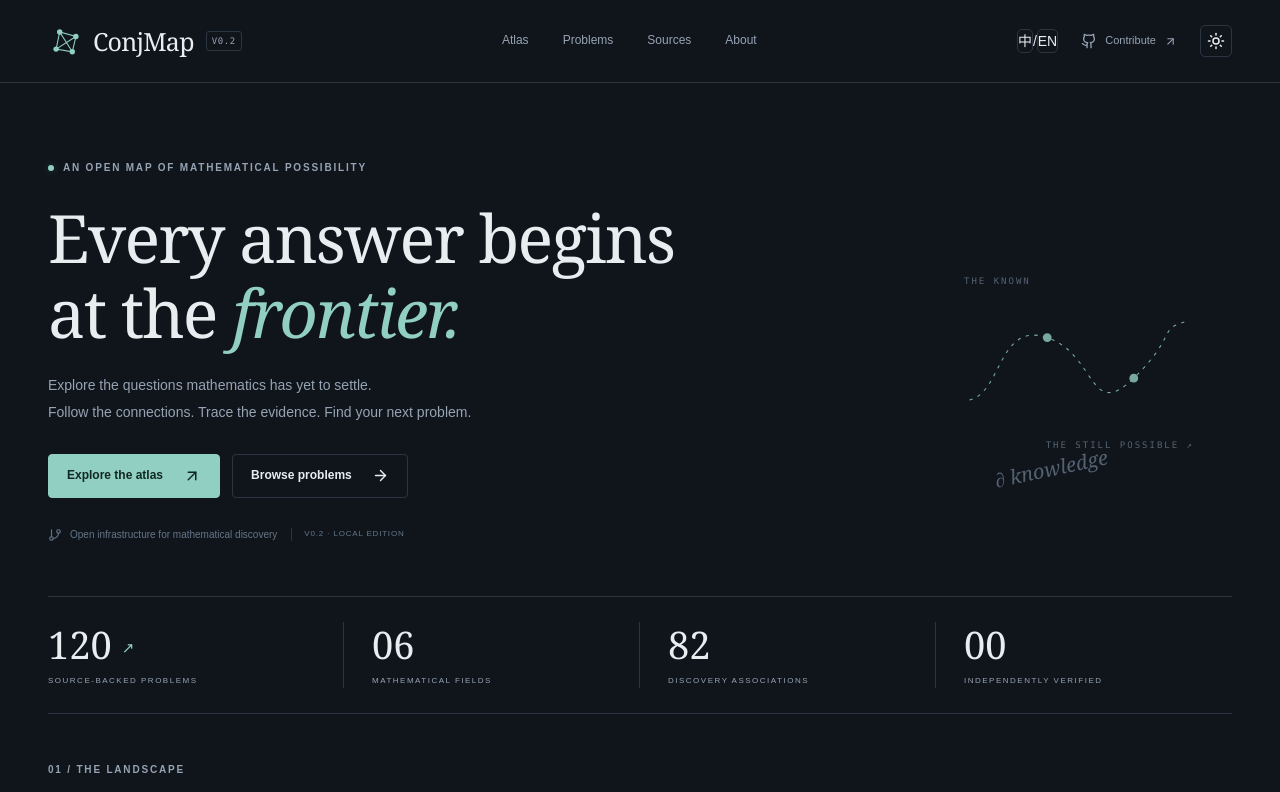
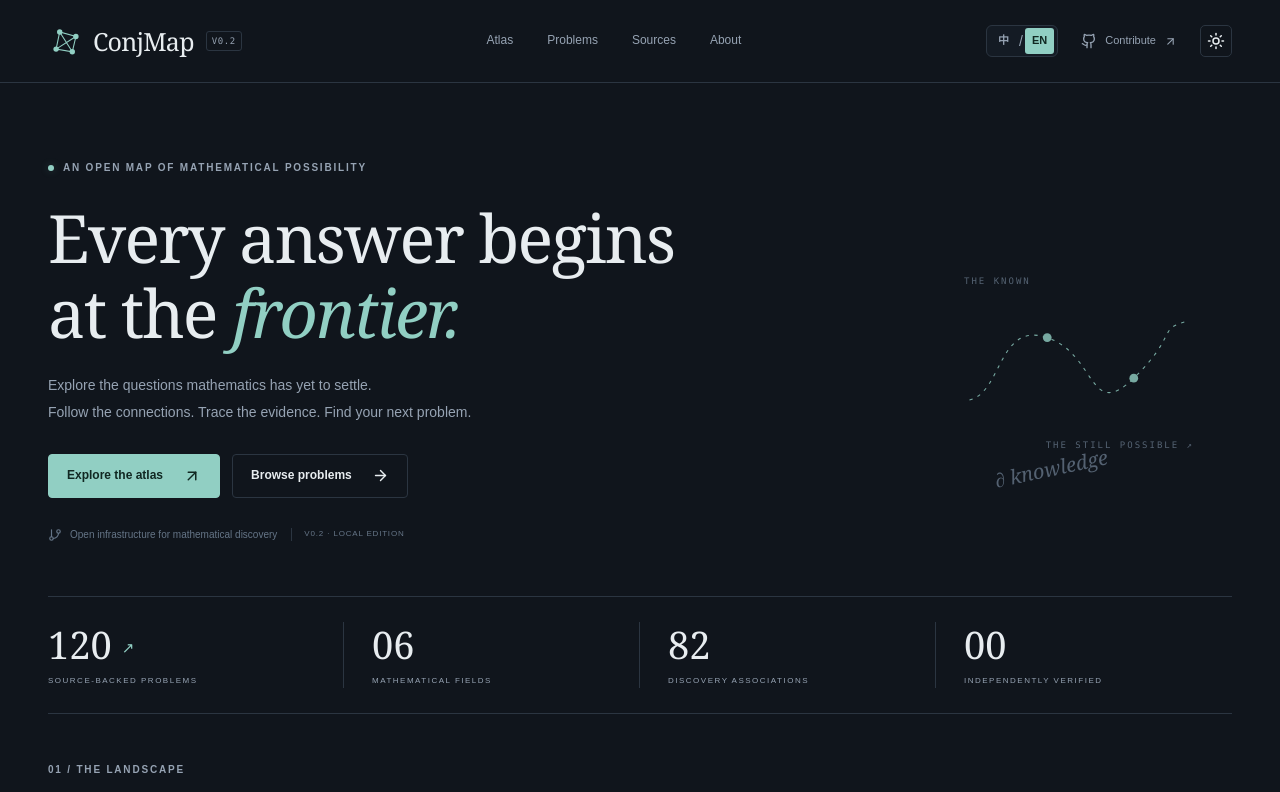
Before and after one commit to RanchoTao/ConjMap, a Next.js app: page / in a window 1280 px wide. Shown: the top 792 px of the page. Built offline with nearby package versions, Linux system fonts and the light colour scheme.

Commit message:
style(i18n): accessible bilingual switcher and CJK typography

```diff
--- a/src/app/globals.css
+++ b/src/app/globals.css
@@ -2088,3 +2088,12 @@ summary {
     transition: none !important;
   }
 }
+
+/* Accessible bilingual language selector; CJK fonts use system fallbacks. */
+.language-switch { display: inline-flex; align-items: center; gap: 2px; border: 1px solid var(--line); border-radius: 6px; padding: 2px 3px; background: var(--panel); color: var(--muted); white-space: nowrap; }
+.language-switch button { padding: 4px 7px; min-width: 27px; border: 0; border-radius: 3px; font-size: 11px; font-weight: 600; background: transparent; color: inherit; }
+.language-switch button[aria-pressed='true'] { background: var(--accent); color: var(--accent-ink); }
+.language-switch button:focus-visible { outline: 2px solid var(--accent); outline-offset: 2px; }
+html[lang='zh-CN'] body { font-family: -apple-system, BlinkMacSystemFont, 'PingFang SC', 'Microsoft YaHei', 'Noto Sans CJK SC', Arial, sans-serif; }
+html[lang='zh-CN'] h1, html[lang='zh-CN'] h2 { font-family: 'Noto Serif CJK SC', 'Songti SC', 'STSong', Georgia, serif; letter-spacing: normal; }
+@media (max-width: 640px) { .language-switch button { padding: 4px 5px; } }
```
